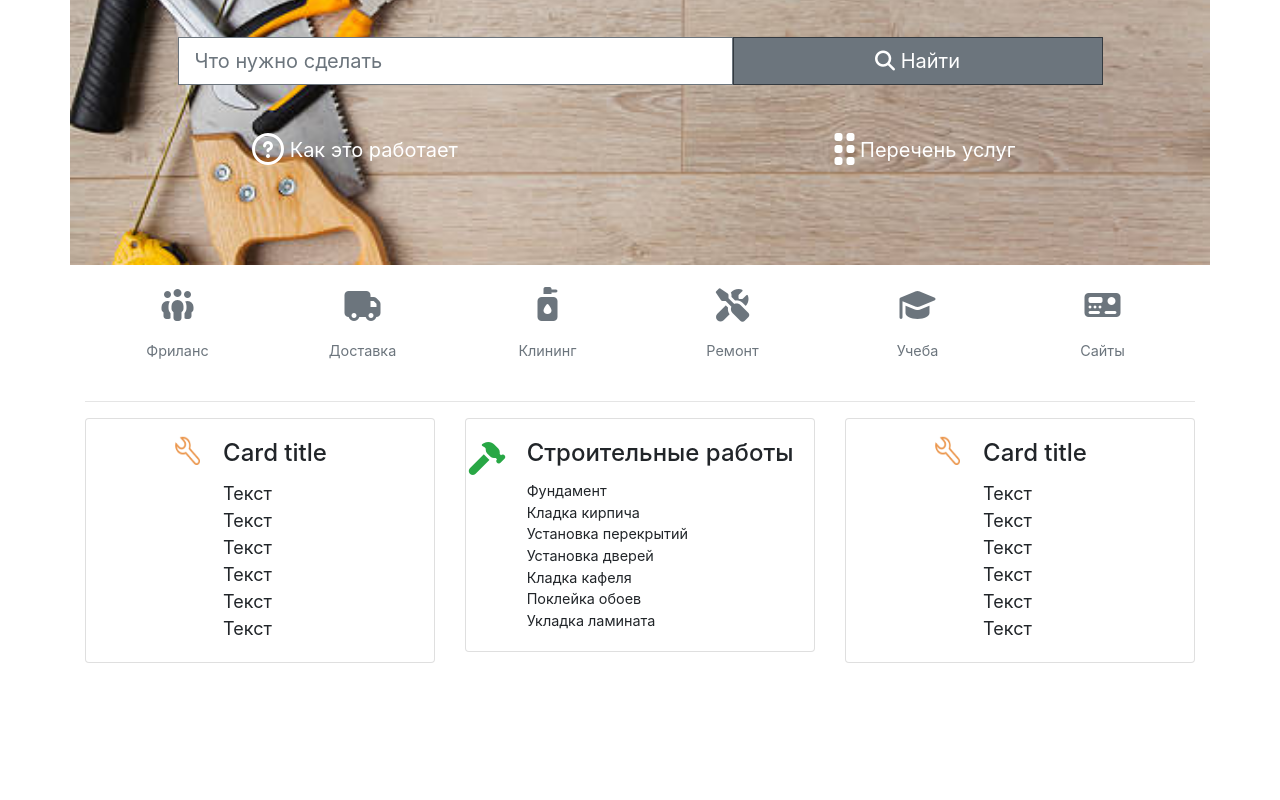
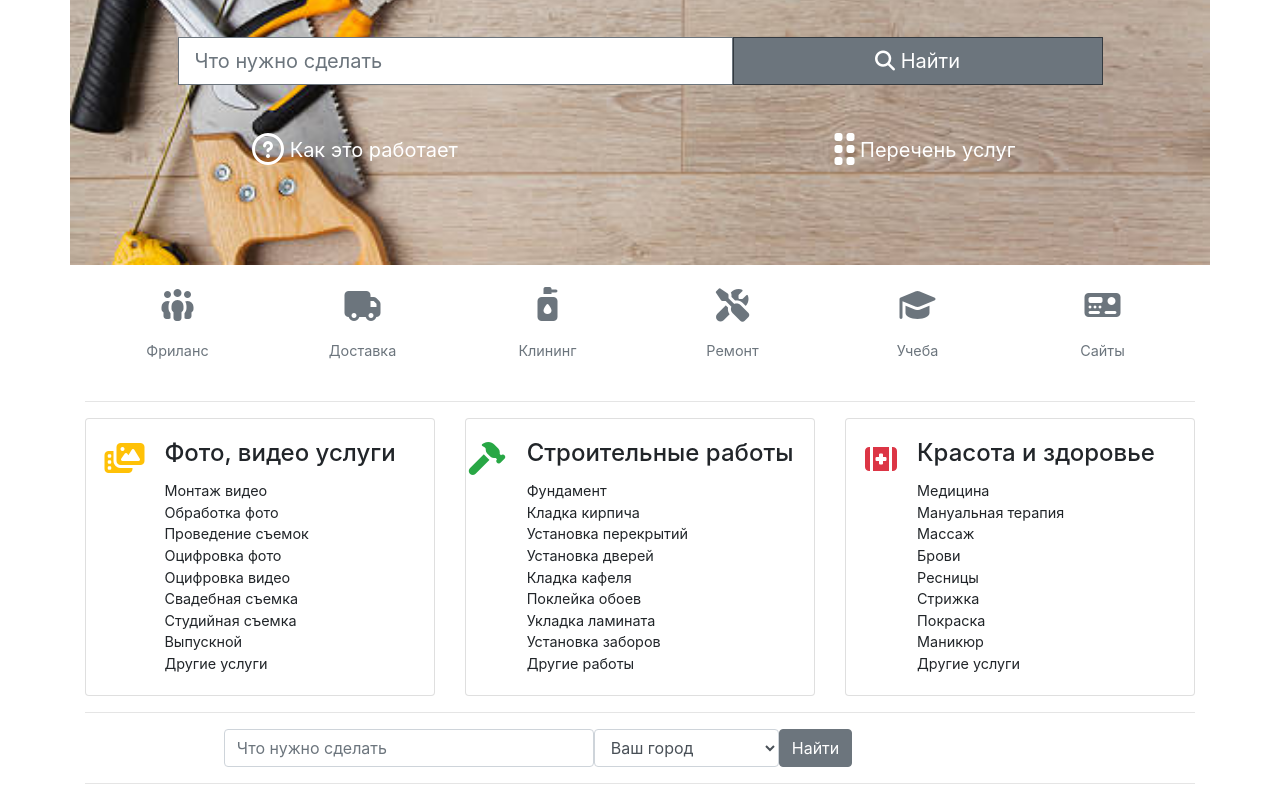
Before and after one commit to Mitridat78/Service_order, a plain HTML site: page index.html in a window 1280 px wide. Shown: the part 351-1151 px from the top of the page. Before the commit the page ends 1014 px from the top, so only its background shows below. Drawn offline with nearby package versions, Linux system fonts and the light colour scheme.

Commit message:
project service order

```diff
--- a/css/styles.css
+++ b/css/styles.css
@@ -13,8 +13,9 @@ a, a:visited, a:focus, a:active, a:hover {
   text-decoration: none;
   color: black;
 }
-/*.green-link:hover {
+/*.green-link:visited, .green-link:focus, .green-link:active, .green-link:hover {
   color: green;
+  text-decoration: none;
 }
 */
 /*.my-body {
--- a/index.html
+++ b/index.html
@@ -51,7 +51,7 @@
                     </div>
 
                     <div class="mr-0 mr-lg-5">
-                        <span class="mr-4 mr-md-2 d-md-none d-sm-none d-none d-lg-none d-xl-inline"><a href="#">Войти</a></span>
+                        <span class="mr-4 mr-md-2 d-md-none d-sm-none d-none d-lg-none d-xl-inline"><a class="black-link" href="#">Войти</a></span>
                         <span class="d-xl-none mr-4 mr-md-2"><a href="#"><i class="fa-solid fa-arrow-right-to-bracket"></i></a></span>
                         <span class="btn btn-secondary d-md-none d-sm-none d-none d-lg-none d-xl-inline">Стать специалистом</span>
                         <span class="btn btn-secondary d-xl-none"><i class="fa-solid fa-user"></i></span>
@@ -123,27 +123,29 @@
         </div> <!-- end div row -->
         <hr>
         <div class="row">
-            <div class="col-lg-4 col-md-6">
-                <div class="card align-items-center">
+            <div class="col-lg-4 col-sm-6">
+                <div class="card align-items-lg-center">
                     <div class="d-flex flex-row">
-                        <img class="mt-3" style="height: 30px; width:30px" src="./img/master.png" alt="">
+                        <i class="fa-solid fa-photo-film text-warning mt-4" style="font-size: 2rem;"></i>
                         <div class="card-body">
-                            <h4 class="card-title">Card title</h4>
-                            <div>Текст</div>
-                            <div>Текст</div>
-                            <div>Текст</div>
-                            <div>Текст</div>
-                            <div>Текст</div>
-                            <div>Текст</div>
+                            <h4 class="card-title">Фото, видео услуги</h4>
+                            <div class="small">Монтаж видео</div>
+                            <div class="small">Обработка фото</div>
+                            <div class="small">Проведение съемок</div>
+                            <div class="small">Оцифровка фото</div>
+                            <div class="small">Оцифровка видео</div>
+                            <div class="small">Свадебная съемка</div>
+                            <div class="small">Студийная съемка</div>
+                            <div class="small">Выпускной</div>
+                            <div class="small">Другие услуги</div>
                         </div>
                     </div>
                 </div>
             </div>
 
-            <div class="col-lg-4 col-md-6">
-                <div class="card align-items-center">
+            <div class="col-lg-4 col-sm-6">
+                <div class="card align-items-lg-center">
                     <div class="d-flex flex-row">
-                        <!--<img class="mt-3" style="height: 30px; width:30px" src="./img/master.png" alt="">-->
                         <i class="fa-solid fa-hammer text-success mt-4" style="font-size: 2rem;"></i>
                         <div class="card-body">
                             <h4 class="card-title">Строительные работы</h4>
@@ -154,29 +156,62 @@
                             <div class="small">Кладка кафеля</div>
                             <div class="small">Поклейка обоев</div>
                             <div class="small">Укладка ламината</div>
+                            <div class="small">Установка заборов</div>
+                            <div class="small">Другие работы</div>
                         </div>
                     </div>
                 </div>
             </div>
 
-            <div class="col-lg-4 col-md-6">
-                <div class="card align-items-center">
+            <div class="col-lg-4 col-sm-6">
+                <div class="card align-items-lg-center">
                     <div class="d-flex flex-row">
-                        <img class="mt-3" style="height: 30px; width:30px" src="./img/master.png" alt="">
+                        <i class="fa-solid fa-kit-medical text-danger mt-4" style="font-size: 2rem;"></i>
                         <div class="card-body">
-                            <h4 class="card-title">Card title</h4>
-                            <div>Текст</div>
-                            <div>Текст</div>
-                            <div>Текст</div>
-                            <div>Текст</div>
-                            <div>Текст</div>
-                            <div>Текст</div>
+                            <h4 class="card-title">Красота и здоровье</h4>
+                            <div class="small">Медицина</div>
+                            <div class="small">Мануальная терапия</div>
+                            <div class="small">Массаж</div>
+                            <div class="small">Брови</div>
+                            <div class="small">Ресницы</div>
+                            <div class="small">Стрижка</div>
+                            <div class="small">Покраска</div>
+                            <div class="small">Маникюр</div>
+                            <div class="small">Другие услуги</div>
                         </div>
                     </div>
                 </div>
             </div>
 
+        </div> <!-- end div row -->
+        <hr>
+
+<!--        <form class="form-inline my-sm-2 my-2 ml-0 ml-xl-4 ml-lg-0 mr-4 mr-md-auto my-md-0 my-lg-0">-->
+        <div class="row no-gutters justify-content-center">
+            <div class="col-lg-4">
+                <input class="form-control d-none d-sm-inline" type="text" placeholder="Что нужно сделать">
+            </div>
+            <div class="col-lg-2">
+                <select class="form-control" id="sel1">
+                    <option>Ваш город</option>
+                    <option>Киев</option>
+                    <option>Запорожье</option>
+                    <option>Днепр</option>
+                    <option>Харьков</option>
+                    <option>Кропивницкий</option>
+                    <option>Полтава</option>
+                </select>
+            </div>
+
+            <div class="col-lg-3">
+                <button class="btn btn-secondary d-md-none d-sm-none d-none d-lg-none d-xl-inline" type="submit">Найти</button>
+                <button class="btn btn-secondary d-xl-none" type="submit"><i class="fa-solid fa-magnifying-glass"></i></button>
+            </div>
         </div>
+        <hr>
+
+
+<!--        </form>-->
 
     </div> <!-- end div container -->
 
```
